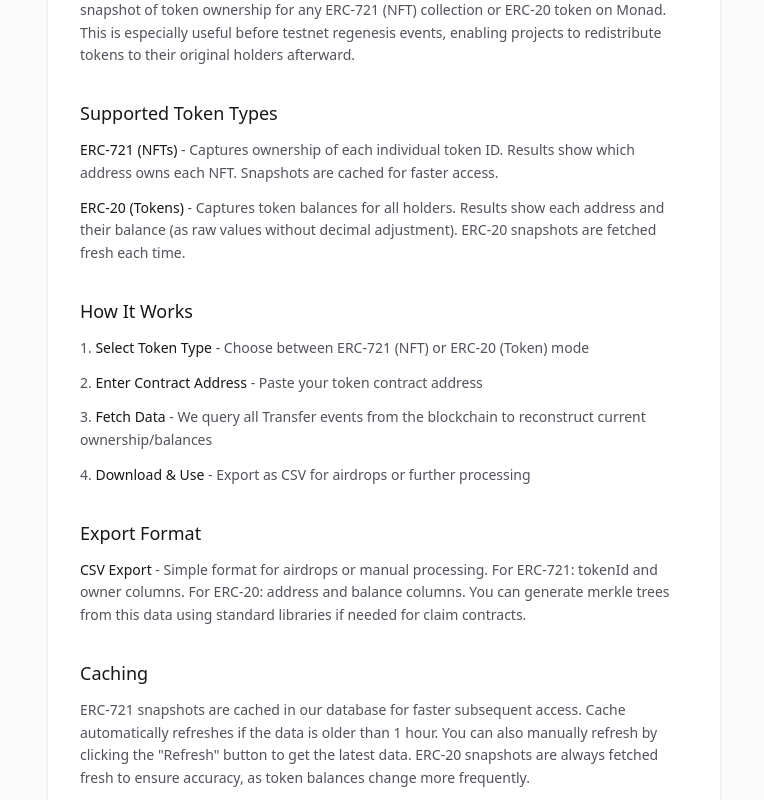
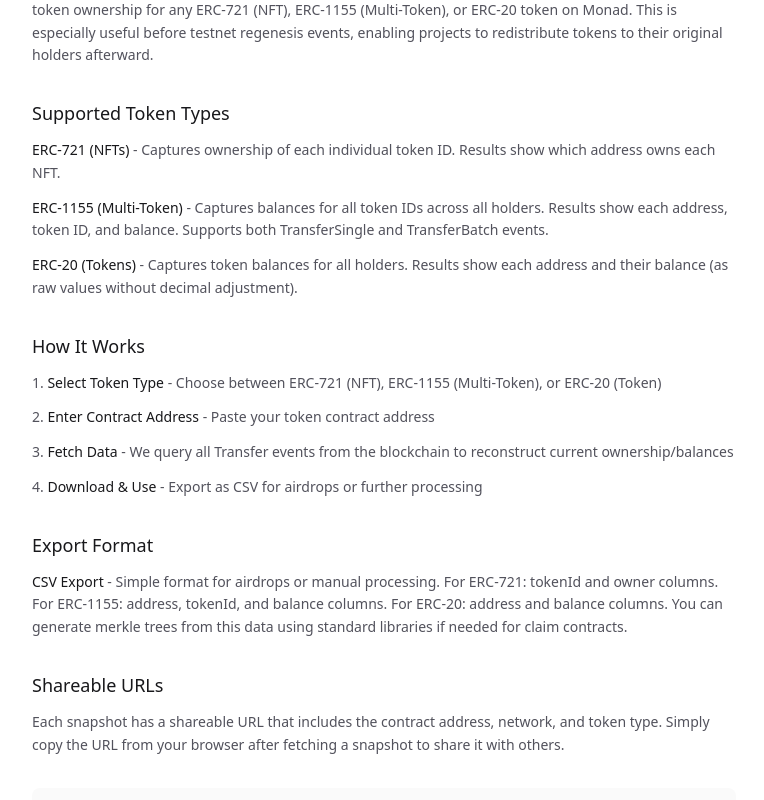
Before and after one commit to portdeveloper/nft-snapshot, a Next.js app: page /about in a window 1280 px wide. Shown: the part 300-1100 px from the top of the page, without its empty margins (256-1020 px from the left). Built offline with nearby package versions, Linux system fonts and the light colour scheme.

Commit message:
Update about page with ERC-1155 documentation

```diff
--- a/app/about/page.tsx
+++ b/app/about/page.tsx
@@ -3,13 +3,13 @@
 
 export const metadata: Metadata = {
   title: "About - Token Snapshot",
-  description: "Learn how Token Snapshot works for ERC-721 NFTs and ERC-20 tokens on Monad",
+  description: "Learn how Token Snapshot works for ERC-721, ERC-1155, and ERC-20 tokens on Monad",
 };
 
 export default function About() {
   return (
     <div className="flex min-h-screen items-center justify-center bg-zinc-50 px-4 py-12 dark:bg-zinc-950">
-      <main className="w-full max-w-2xl">
+      <main className="w-full max-w-3xl">
         <div className="rounded-2xl bg-white p-8 shadow-sm dark:bg-zinc-900">
           <Link
             href="/"
@@ -45,9 +45,9 @@
               </h2>
               <p className="text-sm leading-relaxed text-zinc-600 dark:text-zinc-400">
                 Token Snapshot is an official Monad DevRel tool that allows projects to capture
-                a complete snapshot of token ownership for any ERC-721 (NFT) collection or ERC-20 token on Monad.
-                This is especially useful before testnet regenesis events, enabling projects to
-                redistribute tokens to their original holders afterward.
+                a complete snapshot of token ownership for any ERC-721 (NFT), ERC-1155 (Multi-Token),
+                or ERC-20 token on Monad. This is especially useful before testnet regenesis events,
+                enabling projects to redistribute tokens to their original holders afterward.
               </p>
             </section>
 
@@ -59,12 +59,16 @@
                 <div>
                   <span className="font-medium text-zinc-900 dark:text-zinc-100">ERC-721 (NFTs)</span>
                   {" "}- Captures ownership of each individual token ID. Results show which address owns each NFT.
-                  Snapshots are cached for faster access.
+                </div>
+                <div>
+                  <span className="font-medium text-zinc-900 dark:text-zinc-100">ERC-1155 (Multi-Token)</span>
+                  {" "}- Captures balances for all token IDs across all holders. Results show each address,
+                  token ID, and balance. Supports both TransferSingle and TransferBatch events.
                 </div>
                 <div>
                   <span className="font-medium text-zinc-900 dark:text-zinc-100">ERC-20 (Tokens)</span>
                   {" "}- Captures token balances for all holders. Results show each address and their balance
-                  (as raw values without decimal adjustment). ERC-20 snapshots are fetched fresh each time.
+                  (as raw values without decimal adjustment).
                 </div>
               </div>
             </section>
@@ -76,7 +80,7 @@
               <ol className="list-inside list-decimal space-y-3 text-sm leading-relaxed text-zinc-600 dark:text-zinc-400">
                 <li>
                   <span className="font-medium text-zinc-900 dark:text-zinc-100">Select Token Type</span>
-                  {" "}- Choose between ERC-721 (NFT) or ERC-20 (Token) mode
+                  {" "}- Choose between ERC-721 (NFT), ERC-1155 (Multi-Token), or ERC-20 (Token)
                 </li>
                 <li>
                   <span className="font-medium text-zinc-900 dark:text-zinc-100">Enter Contract Address</span>
@@ -100,20 +104,8 @@
               <p className="text-sm leading-relaxed text-zinc-600 dark:text-zinc-400">
                 <span className="font-medium text-zinc-900 dark:text-zinc-100">CSV Export</span>
                 {" "}- Simple format for airdrops or manual processing. For ERC-721: tokenId and owner columns.
-                For ERC-20: address and balance columns. You can generate merkle trees from this data
-                using standard libraries if needed for claim contracts.
-              </p>
-            </section>
-
-            <section>
-              <h2 className="mb-3 text-lg font-medium text-zinc-900 dark:text-zinc-100">
-                Caching
-              </h2>
-              <p className="text-sm leading-relaxed text-zinc-600 dark:text-zinc-400">
-                ERC-721 snapshots are cached in our database for faster subsequent access. Cache automatically
-                refreshes if the data is older than 1 hour. You can also manually refresh by clicking
-                the &quot;Refresh&quot; button to get the latest data. ERC-20 snapshots are always fetched fresh
-                to ensure accuracy, as token balances change more frequently.
+                For ERC-1155: address, tokenId, and balance columns. For ERC-20: address and balance columns.
+                You can generate merkle trees from this data using standard libraries if needed for claim contracts.
               </p>
             </section>
 
@@ -122,9 +114,8 @@
                 Shareable URLs
               </h2>
               <p className="text-sm leading-relaxed text-zinc-600 dark:text-zinc-400">
-                Each snapshot has a shareable URL. Simply copy the URL from your browser after
-                fetching a snapshot to share it with others. They&apos;ll see the same snapshot data
-                instantly.
+                Each snapshot has a shareable URL that includes the contract address, network, and token type.
+                Simply copy the URL from your browser after fetching a snapshot to share it with others.
               </p>
             </section>
 
```
